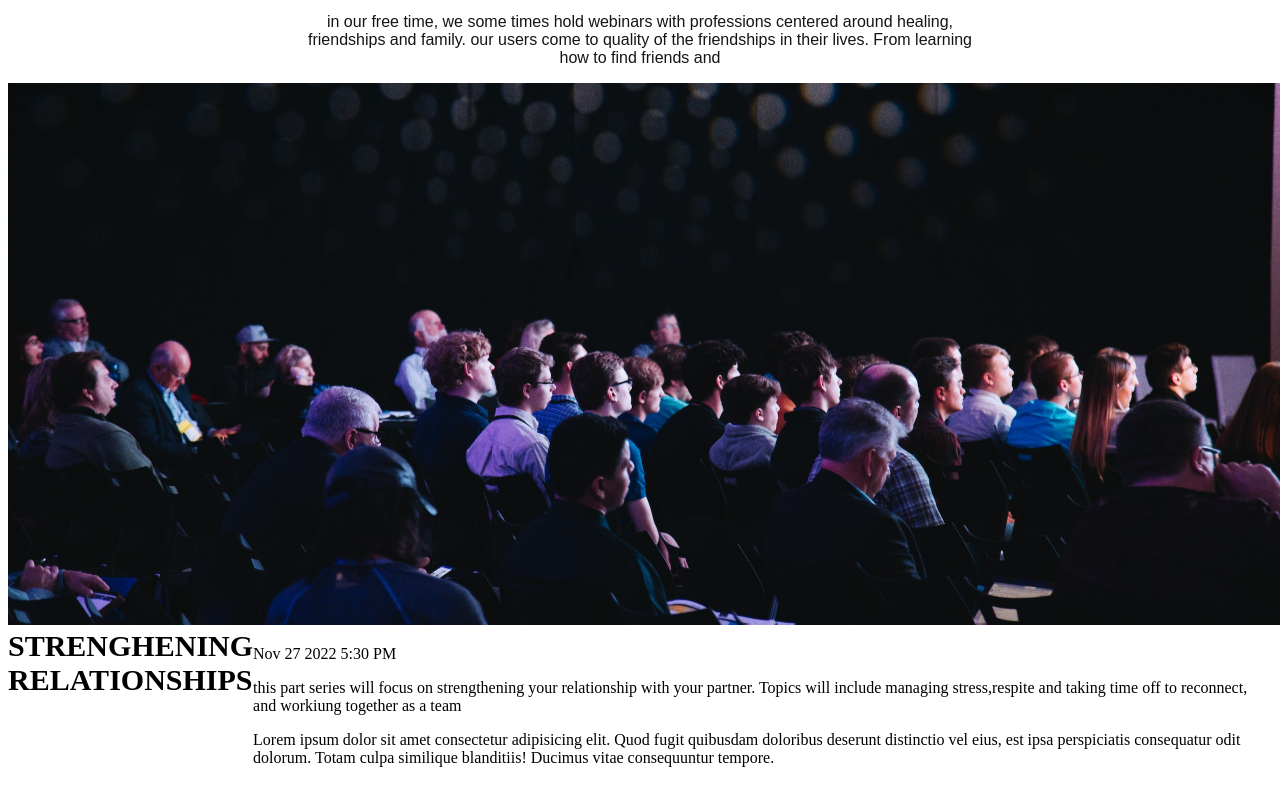
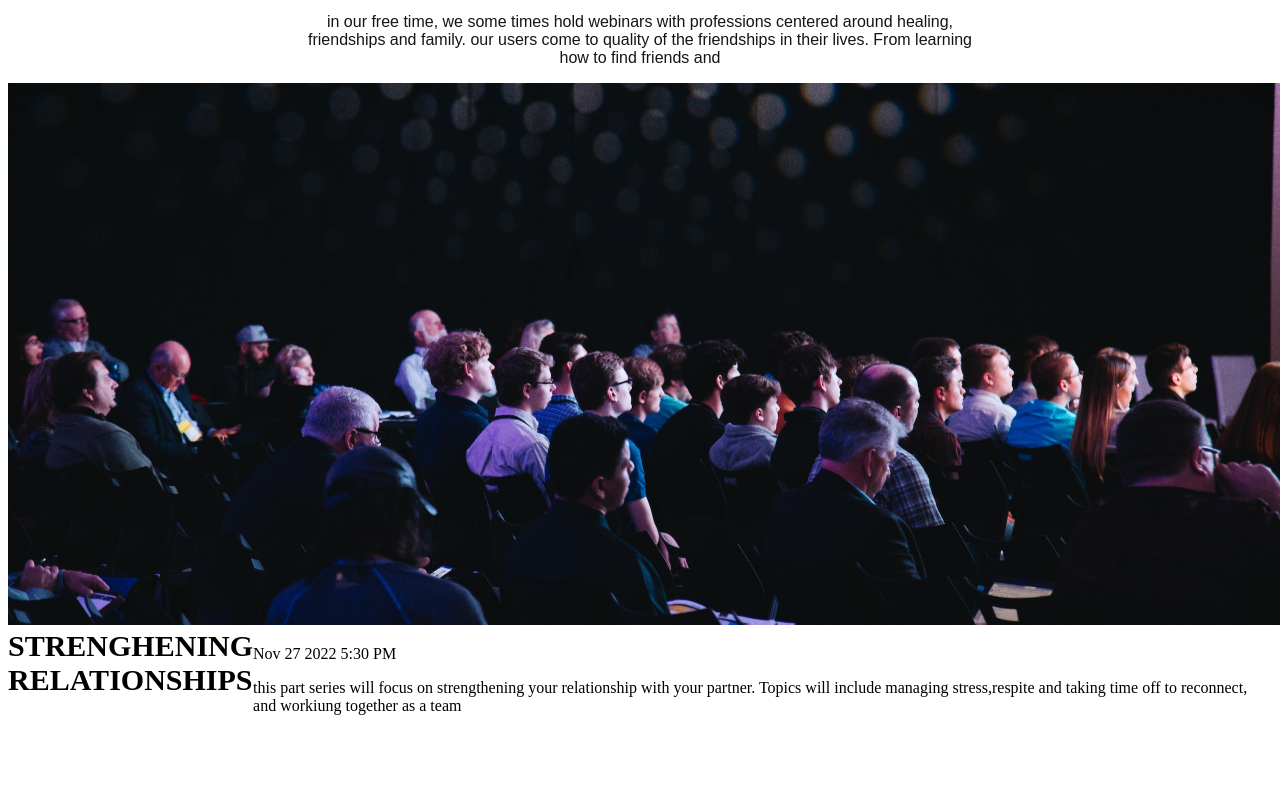
Before and after one commit to Sabrina-tessa/convo, a plain HTML site: page index.html in a window 1280 px wide. Shown: the part 216-1007 px from the top of the page. After the commit the page ends 955 px from the top, so only its background shows below. Drawn offline with Linux system fonts and the light colour scheme.

Commit message:
removed paragraph

```diff
--- a/index.html
+++ b/index.html
@@ -44,7 +44,6 @@
           your partner. Topics will include managing stress,respite and taking
           time off to reconnect, and workiung together as a team
         </p>
-        <p>Lorem ipsum dolor sit amet consectetur adipisicing elit. Quod fugit quibusdam doloribus deserunt distinctio vel eius, est ipsa perspiciatis consequatur odit dolorum. Totam culpa similique blanditiis! Ducimus vitae consequuntur tempore.</p>
       </span>
     </div>
   </body>
```
